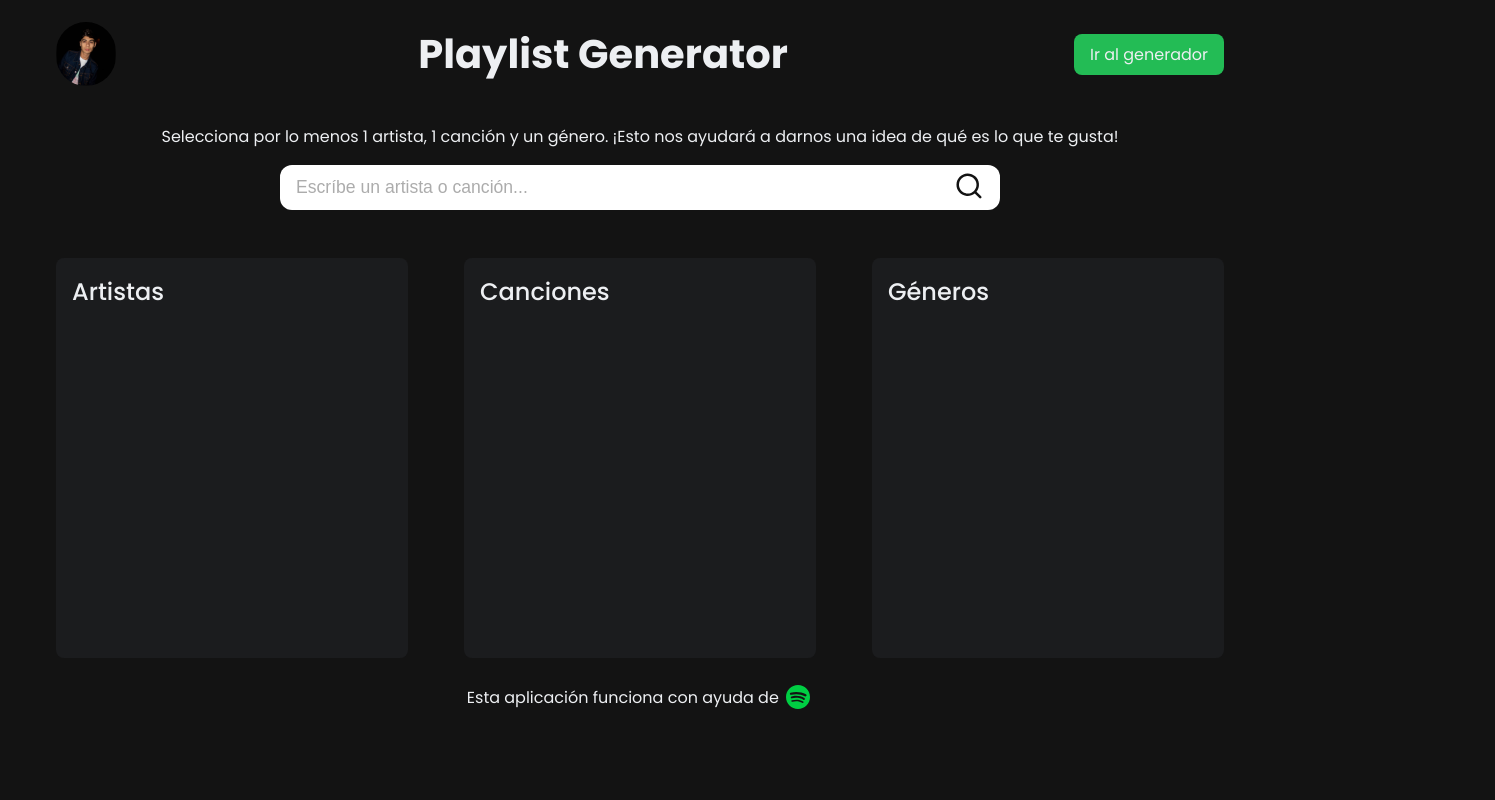
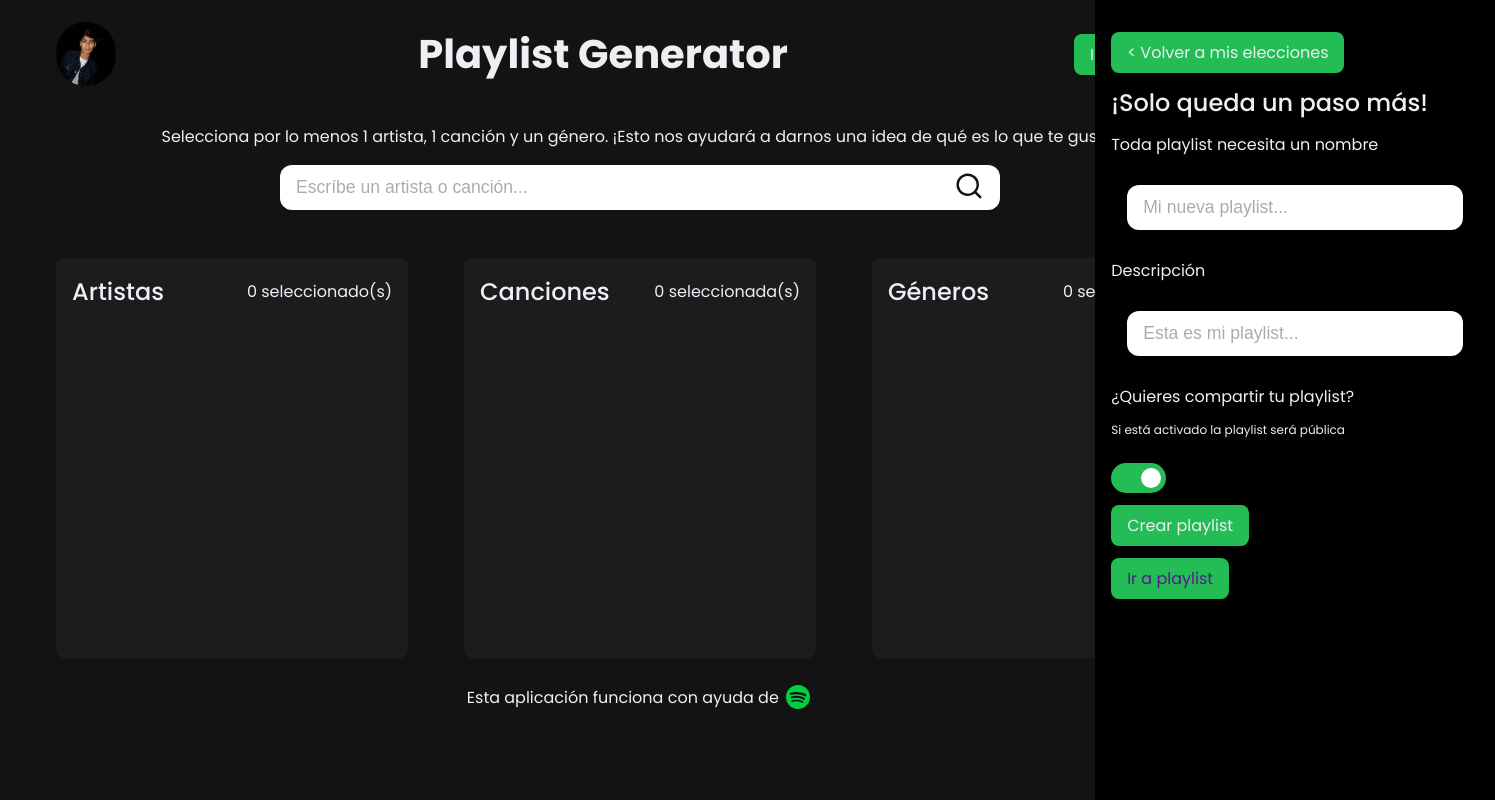
Before and after one commit to minfreack/playlist_generator, a React (Vite) app: page /generador in a window 1280 px wide. Shown: the whole page, 1495 px wide, since content can reach past the window. Built offline with nearby package versions, Linux system fonts and the light colour scheme.

Commit message:
Modal and Generator is working fine. It's necessary do some tests

```diff
--- a/src/components/Commons/InputText.js
+++ b/src/components/Commons/InputText.js
@@ -8,7 +8,7 @@ border: 0;
 margin: 1rem;
 font-size: 1.1rem;
 font-weight: 500;
-width: 45rem;
+width: ${props => props.width};
 &::placeholder{
 	color: #acacac;
 }
--- a/src/components/Commons/P.js
+++ b/src/components/Commons/P.js
@@ -1,5 +1,5 @@
 import styled from 'styled-components';
 
 export const P = styled.p`
-font-size: 1rem;
+font-size: ${props => props.variant ? '.75rem' : '1rem'};
 `;
--- a/src/components/Generador/Generador.jsx
+++ b/src/components/Generador/Generador.jsx
@@ -12,6 +12,9 @@ import axios from 'axios';
 import { ArtistInfo } from '../ArtistInfo/ArtistInfo';
 import { SongInfo } from '../SongInfo/SongInfo';
 import { GenreInfo } from '../GenreInfo/GenreInfo';
+import { P } from '../Commons/P';
+import { Modal } from '../Modal/Modal';
+import { Redirect } from 'react-router';
 
 export const Generador = () => {
 
@@ -23,6 +26,8 @@ export const Generador = () => {
 	const [songsUser, setSongsUser] = useState([]);
 	const [artistUser, setArtistUser] = useState([]);
 	const [genresUser, setGenresUser] = useState([]);
+	const [modal, setModal] = useState(true);
+	const [userId, setUserId] = useState('');
 
 	const getSpotifyParams = (hash) => {
 		const stringAfterHashtag = hash.substring(1);
@@ -36,14 +41,21 @@ export const Generador = () => {
 	};
 
 	const handleGetUser = async(access_token) => {
+		try {
 			await axios.get('	https://api.spotify.com/v1/me', {
 				headers: {
 					Authorization: 'Bearer ' +access_token,
 				}
 			}).then(res => {
-			console.log(res.data);
 				setData(res.data);
+				setUserId(res.data.id);
 			});
+		} catch (error) {
+			console.log(error.message);
+			if(error.message == 'Request failed with status code 401'){
+				<Redirect to="/" />;
+			}
+		}
 	};
 
 	const handleGetGenders = async(access_token) => {
@@ -75,12 +87,15 @@ export const Generador = () => {
 			<SectionFlex variant direction="row" align="center" justify="space-between" padding=" 0 3.5rem" gap="0">
 				<ProfileInfo username={data.display_name}/>
 				<Title>Playlist Generator</Title>
-				<Button>Ir al generador</Button>
+				<Button onClick={() => setModal(!modal)}>Ir al generador</Button>
 			</SectionFlex>
 			<Search token={token} setArtist={setArtist} setSongs={setSongs}/>
 			<SectionGrid variant>
 				<Card>
+					<SectionFlex align="center" justify="space-between">
 						<H3>Artistas</H3>
+						<P>{artistUser.length} seleccionado(s)</P>
+					</SectionFlex>
 					<SectionFlex direction="column" gap="1rem">
 						{
 							artist?.map( ({name, images, id}) => {
@@ -93,7 +108,10 @@ export const Generador = () => {
 					</SectionFlex>
 				</Card>
 				<Card>
+					<SectionFlex align="center" justify="space-between">
 						<H3>Canciones</H3>
+						<P>{songsUser.length} seleccionada(s)</P>
+					</SectionFlex>
 					<SectionFlex direction="column" gap="1rem">
 						{
 							songs?.map( ({name, album, id}) => {
@@ -106,7 +124,10 @@ export const Generador = () => {
 					</SectionFlex>
 				</Card>
 				<Card>
+					<SectionFlex align="center" justify="space-between">
 						<H3>Géneros</H3>
+						<P>{genresUser.length} seleccionado(s)</P>
+					</SectionFlex>
 					<SectionFlex direction="row" gap="1rem" wrap="wrap">
 						{
 							genres?.map( (genre, i) => {
@@ -118,6 +139,14 @@ export const Generador = () => {
 						}
 					</SectionFlex>
 				</Card>
+				{modal && <Modal
+					modal={modal}
+					setModal={setModal}
+					token={token}
+					userId={userId}
+					artistUser={artistUser}
+					songsUser={songsUser}
+					genresUser={genresUser}/>}
 			</SectionGrid>
 			<Footer/>
 		</>
--- /dev/null
+++ b/src/components/Modal/Modal.jsx
@@ -0,0 +1,137 @@
+import React, { useState } from 'react';
+import styled from 'styled-components';
+import { Button } from '../Commons/Button';
+import { H3 } from '../Commons/H3';
+import { InputText } from '../Commons/InputText';
+import { P } from '../Commons/P';
+import { SectionFlex } from '../Commons/SectionFlex';
+import PropTypes from 'prop-types';
+import './modal.css';
+import axios from 'axios';
+
+const StyledModal = styled.div`
+background-color: #000000;
+position: absolute;
+width: 25rem;
+left: 68.45rem;
+padding: 2rem 1rem 1rem 1rem;
+height: 100vh;
+top: 0px;
+transition: .5s;
+`;
+
+export const Modal = ({modal, setModal, token, userId, artistUser, songsUser, genresUser}) => {
+
+	const [playlistName, setPlaylistName] = useState('');
+	const [playlistDesc, setPlaylistDesc] = useState('');
+	const [playlistState, setPlaylistState] = useState(true);
+	const [urlPlaylist, setUrlPlaylist] = useState('');
+
+	const handlePlaylistName = (e) => {
+		e.preventDefault();
+		setPlaylistName(e.target.value);
+	};
+	const handlePlaylistDesc = (e) => {
+		e.preventDefault();
+		setPlaylistDesc(e.target.value);
+	};
+	const handlePlaylistState = () => {
+		setPlaylistState(!playlistState);
+	};
+
+	const handleClick = async() => {
+		let artists = '';
+		let songs = '';
+		let recommendations = '';
+		let recommendationsURI = '';
+		let genres = '';
+		const params = JSON.stringify(
+			{
+				'name': playlistName,
+				'description': playlistDesc,
+				'public': playlistState
+			}
+		);
+		for (const artist of artistUser) {
+			artists += `%2C${artist}`;
+		}
+		for (const song of songsUser) {
+			songs += `%2C${song}`;
+		}
+		for (const genre of genresUser) {
+			genres += `%2C${genre}`;
+		}
+		const playlistInfo = {
+			id: '',
+			url: ''
+		};
+		try {
+			await axios.post(`https://api.spotify.com/v1/users/${userId}/playlists`,params,{
+				headers: {
+					Authorization: 'Bearer '+ token,
+					Accept: 'application/json'
+				},
+			}).then(res => {
+				setUrlPlaylist(res.data.external_urls.spotify);
+				playlistInfo.url = res.data.external_urls.spotify;
+				playlistInfo.id = res.data.id;
+				setUrlPlaylist(res.data.external_urls.spotify);
+				console.log('CREO PLAYLIST CON EXITO');
+			});
+			console.log(artists.substr(3));
+			console.log(genres.substr(3));
+			console.log(songs.substr(3));
+			await axios.get(`https://api.spotify.com/v1/recommendations?limit=10&seed_artists=${artists.substr(3)}&seed_genres=${genres.substr(3)}&seed_tracks=${songs.substr(3)}`,{
+				headers: {
+					Authorization: 'Bearer '+ token,
+					Accept: 'application/json',
+				},
+			}).then(res => {
+				recommendations = res.data.tracks;
+				console.log('RECOMENDACIONES EXITOSAS');
+				for (const recommendation of recommendations) {
+					recommendationsURI += `%2C${recommendation.uri}`;
+				}
+			});
+			//Se crea string de URI para petición que llena playlist
+			await axios.post(`https://api.spotify.com/v1/playlists/${playlistInfo.id}/tracks?uris=${recommendationsURI.substr(3)}`,{},{
+				headers: {
+					Authorization: 'Bearer '+ token,
+					Accept: 'application/json',
+					'Content-Type': 'application/json',
+				},
+			});
+			console.log('Llenado correcto');
+		} catch (error) {
+			console.log(error);
+		}
+	};
+
+	return (
+		<StyledModal>
+			<SectionFlex direction='column' gap='.75rem'>
+				<Button onClick={() => setModal(!modal)} >&#60; Volver a mis elecciones</Button>
+				<H3>¡Solo queda un paso más!</H3>
+				<P>Toda playlist necesita un nombre</P>
+				<InputText placeholder='Mi nueva playlist...' value={playlistName} onChange={handlePlaylistName}/>
+				<P>Descripción</P>
+				<InputText placeholder='Esta es mi playlist...' value={playlistDesc} onChange={handlePlaylistDesc}/>
+				<P>¿Quieres compartir tu playlist?</P>
+				<P variant>Si está activado la playlist será pública</P>
+				<input type="checkbox" id="switch" checked={playlistState} onChange={handlePlaylistState}/><label htmlFor="switch">Toggle</label>
+				<Button onClick={handleClick}>Crear playlist</Button>
+				<Button href={urlPlaylist} target='_blank'>Ir a playlist</Button>
+			</SectionFlex>
+		</StyledModal>
+	);
+};
+
+Modal.propTypes = {
+	modal: PropTypes.bool,
+	setModal: PropTypes.func,
+	token: PropTypes.string,
+	userId: PropTypes.string,
+	artistUser: PropTypes.array,
+	songsUser: PropTypes.array,
+	genresUser: PropTypes.array
+};
--- /dev/null
+++ b/src/components/Modal/modal.css
@@ -0,0 +1,41 @@
+input[type=checkbox]{
+	height: 0;
+	width: 0;
+	visibility: hidden;
+}
+
+label {
+	cursor: pointer;
+	text-indent: -9999px;
+	width: 55px;
+	height: 30px;
+	background: grey;
+	display: block;
+	border-radius: 100px;
+	position: relative;
+}
+
+label:after {
+	content: '';
+	position: absolute;
+	top: 5px;
+	left: 5px;
+	width: 20px;
+	height: 20px;
+	background: #fff;
+	border-radius: 90px;
+	transition: 0.3s;
+}
+
+input:checked + label {
+	background: #23BC55;
+}
+
+input:checked + label:after {
+	left: calc(100% - 5px);
+	transform: translateX(-100%);
+}
+
+label:active:after {
+	width: 50px;
+}
--- a/src/components/Search/Search.jsx
+++ b/src/components/Search/Search.jsx
@@ -54,7 +54,7 @@ export const Search = ({token, setArtist, setSongs}) => {
 			<P>Selecciona por lo menos 1 artista, 1 canción y un género. ¡Esto nos ayudará a darnos una idea de qué es lo que te gusta!</P>
 			<InputContainer>
 				<InputIcon src={search} width={30} onClick={handleSearch}/>
-				<InputText onChange={handleInputValue} onKeyDown={handleEnter} placeholder="Escríbe un artista o canción..." value={searchValue}/>
+				<InputText onChange={handleInputValue} onKeyDown={handleEnter} placeholder="Escríbe un artista o canción..." width='45rem' value={searchValue}/>
 			</InputContainer>
 		</SectionFlex>
 	);
```
Lines whose indentation alone changed are shown as unchanged.
